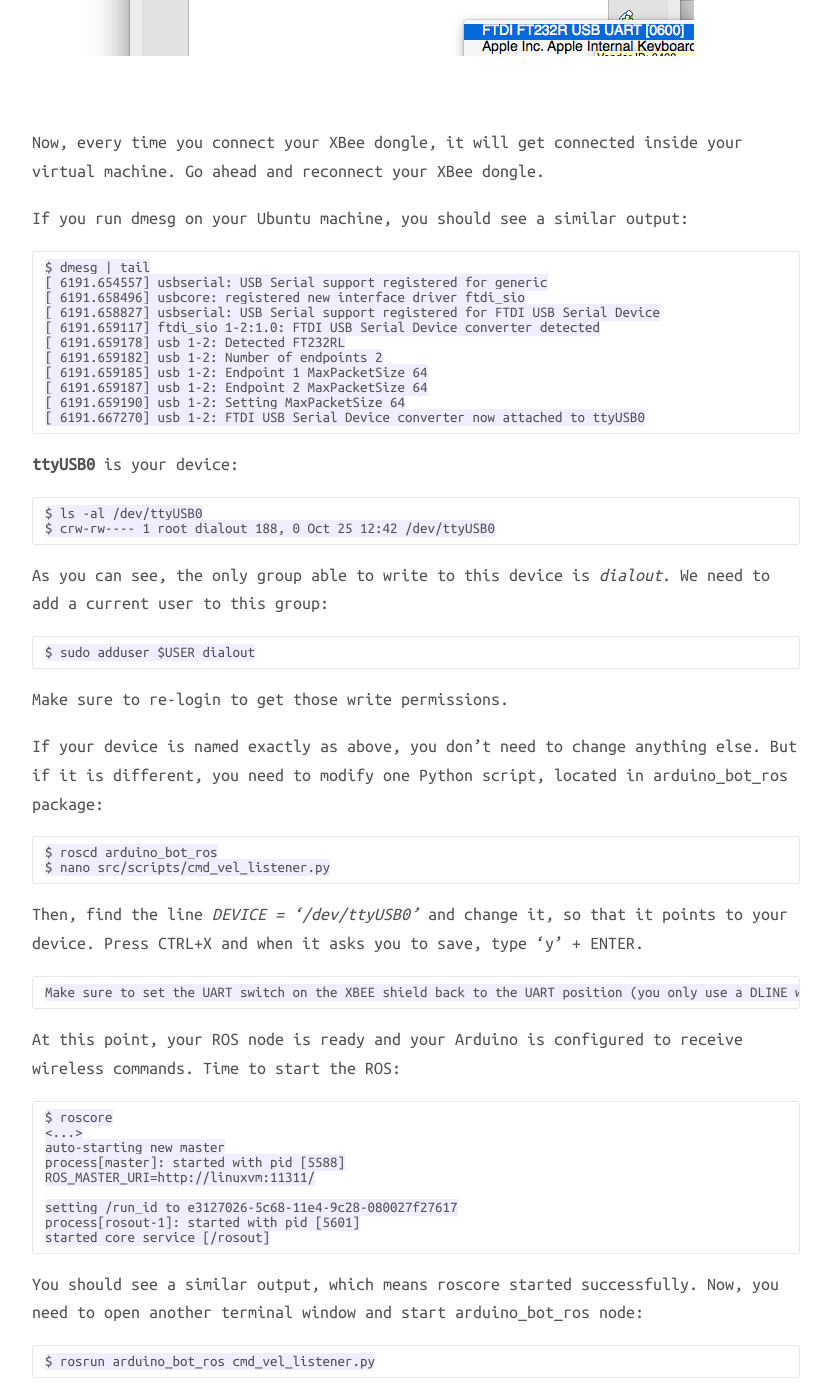
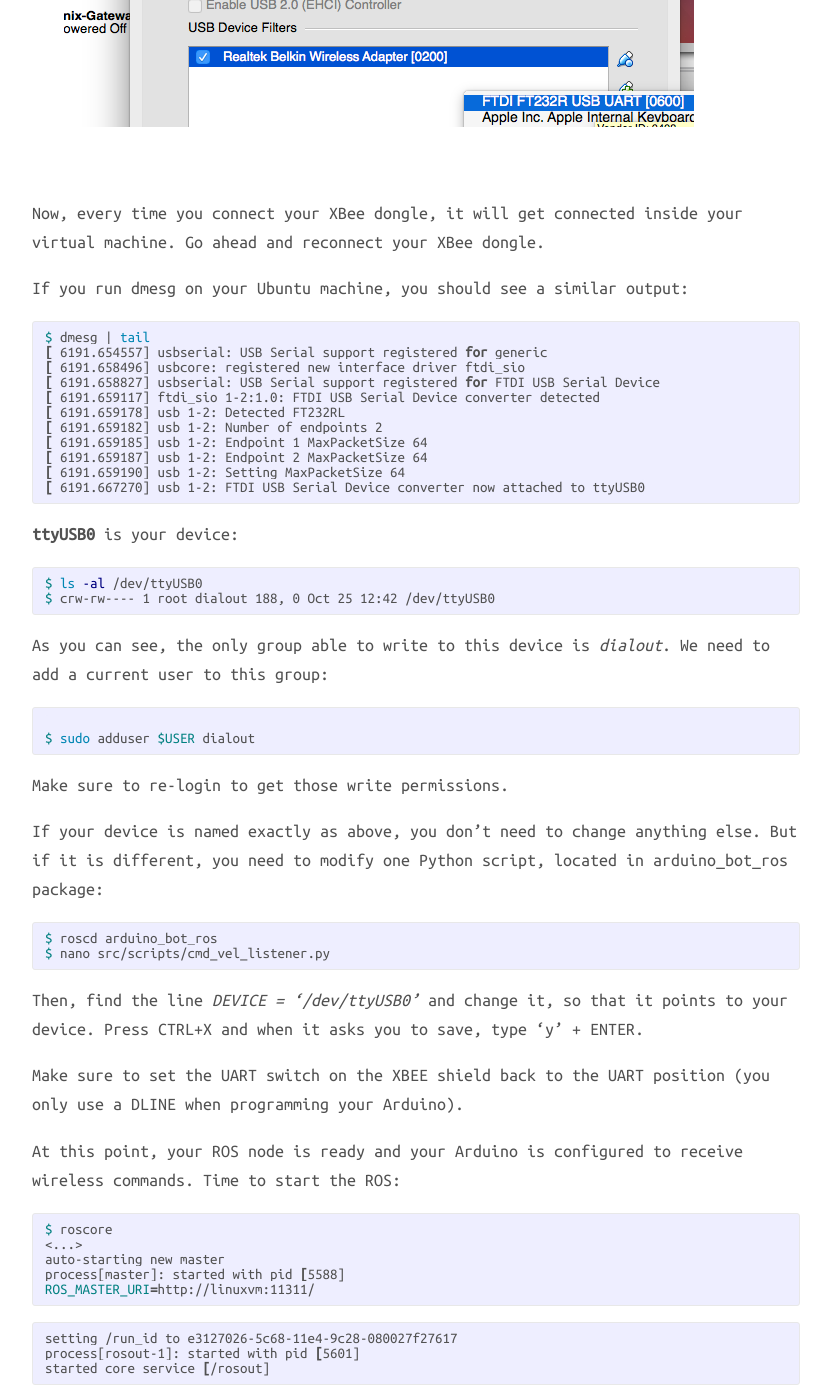
Before and after one commit to dariusbakunas/dariusbakunas.github.io, a Jekyll site: the page built from _posts/2014-10-25-arduino-with-xbee-and-ros.markdown, in a window 1280 px wide and 1400 px high, scrolled down 8058 px. Shown: the whole window, without its empty margins (224-1055 px from the left). Built offline with Jekyll 4.4.1, drawn with Linux system fonts in a browser that asks for light colours; nearby versions of some CDN libraries; some of the changed text lies outside the part shown.

Commit message:
Updated post code markdown

```diff
--- a/_posts/2014-10-25-arduino-with-xbee-and-ros.markdown
+++ b/_posts/2014-10-25-arduino-with-xbee-and-ros.markdown
@@ -112,13 +112,17 @@ Programming Arduino
 -------------------
 If you never launched Arduino IDE before, launch it now so that it creates an Arduino folder in your user's Documents folder. Now, go to this new folder and clone the ArduinoBot repository:
 
-    $ cd ~/Documents/Arduino/
-    $ git clone https://github.com/dariusbakunas/ArduinoBot.git
+{% highlight bash %}
+$ cd ~/Documents/Arduino/
+$ git clone https://github.com/dariusbakunas/ArduinoBot.git
+{% endhighlight %}
 
 You will also need the XBee library for your Arduino board:
 
-    $ cd ~/Documents/Arduino/libraries/
-    $ git clone https://code.google.com/p/xbee-arduino/
+{% highlight bash %}
+$ cd ~/Documents/Arduino/libraries/
+$ git clone https://code.google.com/p/xbee-arduino/
+{% endhighlight %}
 
 Now, launch Arduino IDE (relaunch if it was already open). Open the "File" menu. Go to the "Sketchbook" submenu and open the newly available RedWheeler sketch:
 
@@ -126,11 +130,13 @@ Now, launch Arduino IDE (relaunch if it was already open). Open the "File" menu.
 
 At the top of the sketch, you will notice these lines:
 
-    //ardumoto shield
-    int PWM_A = 3;
-    int PWM_B = 11;
-    int DIR_A = 12;
-    int DIR_B = 13;
+{% highlight C %}
+//ardumoto shield
+int PWM_A = 3;
+int PWM_B = 11;
+int DIR_A = 12;
+int DIR_B = 13;
+{% endhighlight %}
 
 These are standard pin settings for the Arduino DC motor shield. You should see the markings with the numbers on the shield itself (double check just in case). Now, click the "Verify" button in Arduino IDE and make sure the sketch compiles without any problems:
 
@@ -138,7 +144,7 @@ These are standard pin settings for the Arduino DC motor shield. You should see
 
 Now, connect your Arduino board using a USB port.
 
-    If you have an XBee shield already attached to the Arduino board, you need to make sure that the UART switch is set to the DLINE position (it is located on the XBee shield). Otherwise, you won't be able to upload the sketch.
+If you have an XBee shield already attached to the Arduino board, you need to make sure that the UART switch is set to the DLINE position (it is located on the XBee shield). Otherwise, you won't be able to upload the sketch.
 
 Go back to the Arduino IDE and select your Arduino board under the tools menu (*in my case, it was tty.usbmodem1411, it could be different*):
 ![Selecting arduino board][5]
@@ -150,39 +156,53 @@ Installing ROS packages
 
 At this point, you need to log in to your Ubuntu system that has ROS installed. If you haven't done so already, create the ROS Workspace:
 
-    $ mkdir -p ~/catkin_ws/src
-    $ cd ~/catkin_ws/src
-    $ catkin_init_workspace
+{% highlight bash %}
+$ mkdir -p ~/catkin_ws/src
+$ cd ~/catkin_ws/src
+$ catkin_init_workspace
+{% endhighlight %}
 
 Build it:
 
-    $ cd ~/catkin_ws/
-    $ catkin_make
+{% highlight bash %}
+$ cd ~/catkin_ws/
+$ catkin_make
+{% endhighlight %}
 
 Activate it:
 
-    $ source ~/catkin_ws/devel/setup.bash
+{% highlight bash %}
+$ source ~/catkin_ws/devel/setup.bash
+{% endhighlight %}
 
 I recommend putting the last line in your .bash_profile if you don't want to manually switch to this workspace every time you login. First, you need to install the Python XBee library:
 
-    $ pip install xbee --user
+{% highlight bash %}
+$ pip install xbee --user
+{% endhighlight %}
 
 Now, it is time to download the ROS package that I've created for this project:
 
-    $ cd ~/catkin_ws/src
-    $ git clone https://github.com/dariusbakunas/arduino_bot_ros.git
+{% highlight bash %}
+$ cd ~/catkin_ws/src
+$ git clone https://github.com/dariusbakunas/arduino_bot_ros.git
+{% endhighlight %}
 
 One thing you should change before going any further is your XBee router module address:
 
-    $ cd ~/catkin_ws/src/arduino_bot_ros
-    $ nano src/scripts/cmd_vel_listener.py
+{% highlight bash %}
+$ cd ~/catkin_ws/src/arduino_bot_ros
+$ nano src/scripts/cmd_vel_listener.py
+{% endhighlight %}
 
 Find definitions for XBEE_ADDR_LONG and XBEE_ADDR_SHORT. You need to set these to your XBee router module addresses. XBEE_ADDR_LONG will be **DH** and **DL** address portions bundled together and XBEE_ADDR_SHORT is **MY** the address you wrote down earlier while using XCTU.
 
 Build it:
 
-    $ cd ~/catkin_ws/
-    $ catkin_make
+{% highlight bash %}
+$ cd ~/catkin_ws/
+$ catkin_make
+{% endhighlight %}
 
 I'm using VirtualBox, so your steps might be little different. But the idea is the same - you need to make sure that every time you connect the XBee dongle, it gets connected to your virtual machine, not the host computer:
 
@@ -196,72 +216,92 @@ Now, every time you connect your XBee dongle, it will get connected inside your
 
 If you run dmesg on your Ubuntu machine, you should see a similar output:
 
-    $ dmesg | tail
-    [ 6191.654557] usbserial: USB Serial support registered for generic
-    [ 6191.658496] usbcore: registered new interface driver ftdi_sio
-    [ 6191.658827] usbserial: USB Serial support registered for FTDI USB Serial Device
-    [ 6191.659117] ftdi_sio 1-2:1.0: FTDI USB Serial Device converter detected
-    [ 6191.659178] usb 1-2: Detected FT232RL
-    [ 6191.659182] usb 1-2: Number of endpoints 2
-    [ 6191.659185] usb 1-2: Endpoint 1 MaxPacketSize 64
-    [ 6191.659187] usb 1-2: Endpoint 2 MaxPacketSize 64
-    [ 6191.659190] usb 1-2: Setting MaxPacketSize 64
-    [ 6191.667270] usb 1-2: FTDI USB Serial Device converter now attached to ttyUSB0
+{% highlight bash %}
+$ dmesg | tail
+[ 6191.654557] usbserial: USB Serial support registered for generic
+[ 6191.658496] usbcore: registered new interface driver ftdi_sio
+[ 6191.658827] usbserial: USB Serial support registered for FTDI USB Serial Device
+[ 6191.659117] ftdi_sio 1-2:1.0: FTDI USB Serial Device converter detected
+[ 6191.659178] usb 1-2: Detected FT232RL
+[ 6191.659182] usb 1-2: Number of endpoints 2
+[ 6191.659185] usb 1-2: Endpoint 1 MaxPacketSize 64
+[ 6191.659187] usb 1-2: Endpoint 2 MaxPacketSize 64
+[ 6191.659190] usb 1-2: Setting MaxPacketSize 64
+[ 6191.667270] usb 1-2: FTDI USB Serial Device converter now attached to ttyUSB0
+{% endhighlight %}
 
 **ttyUSB0** is your device:
 
-    $ ls -al /dev/ttyUSB0
-    $ crw-rw---- 1 root dialout 188, 0 Oct 25 12:42 /dev/ttyUSB0
+{% highlight bash %}
+$ ls -al /dev/ttyUSB0
+$ crw-rw---- 1 root dialout 188, 0 Oct 25 12:42 /dev/ttyUSB0
+{% endhighlight %}
 
 As you can see, the only group able to write to this device is *dialout*. We need to add a current user to this group:
 
-    $ sudo adduser $USER dialout
+{% highlight bash %}
+$ sudo adduser $USER dialout
+{% endhighlight %}
 
 Make sure to re-login to get those write permissions.
 
 If your device is named exactly as above, you don't need to change anything else. But if it is different, you need to modify one Python script, located in arduino_bot_ros package:
 
-    $ roscd arduino_bot_ros
-    $ nano src/scripts/cmd_vel_listener.py
+{% highlight bash %}
+$ roscd arduino_bot_ros
+$ nano src/scripts/cmd_vel_listener.py
+{% endhighlight %}
 
 Then, find the line *DEVICE = '/dev/ttyUSB0'* and change it, so that it points to your device. Press CTRL+X and when it asks you to save, type 'y' + ENTER.
 
-    Make sure to set the UART switch on the XBEE shield back to the UART position (you only use a DLINE when programming your Arduino).
+Make sure to set the UART switch on the XBEE shield back to the UART position (you only use a DLINE when programming your Arduino).
 
 At this point, your ROS node is ready and your Arduino is configured to receive wireless commands. Time to start the ROS:
 
-    $ roscore
-    <...>
-    auto-starting new master
-    process[master]: started with pid [5588]
-    ROS_MASTER_URI=http://linuxvm:11311/
+{% highlight bash %}
+$ roscore
+<...>
+auto-starting new master
+process[master]: started with pid [5588]
+ROS_MASTER_URI=http://linuxvm:11311/
+{% endhighlight %}
 
-    setting /run_id to e3127026-5c68-11e4-9c28-080027f27617
-    process[rosout-1]: started with pid [5601]
-    started core service [/rosout]
+{% highlight bash %}
+setting /run_id to e3127026-5c68-11e4-9c28-080027f27617
+process[rosout-1]: started with pid [5601]
+started core service [/rosout]
+{% endhighlight %}
 
 You should see a similar output, which means roscore started successfully. Now, you need to open another terminal window and start arduino_bot_ros node:
 
-    $ rosrun arduino_bot_ros cmd_vel_listener.py
+{% highlight bash %}
+$ rosrun arduino_bot_ros cmd_vel_listener.py
+{% endhighlight %}
 
 It should not give you any error messages. Now, the only thing left to do is to set up the ROS teleop_twist_keyboard package:
 
-    $ sudo apt-get install ros-indigo-teleop-twist-keyboard
-    $ rosrun teleop_twist_keyboard teleop_twist_keyboard.py
+{% highlight bash %}
+$ sudo apt-get install ros-indigo-teleop-twist-keyboard
+$ rosrun teleop_twist_keyboard teleop_twist_keyboard.py
+{% endhighlight %}
 
 You should get a similar output:
 
-    Reading from the keyboard and Publishing to Twist!
-    ---------------------------
-    Moving around:
-    u    i    o
-    j    k    l
-    m    ,    .
+{% highlight bash %}
+Reading from the keyboard and Publishing to Twist!
+---------------------------
+Moving around:
+u    i    o
+j    k    l
+m    ,    .
+{% endhighlight %}
 
 The keys i,j,k,l,m are your control commands. Press those and your bot should start moving. To better understand what is going on behind the scenes, you could install the rqt package for ROS:
 
-    $ sudo apt-get install ros-indigo-rqt ros-indigo-rqt-common-plugins
-    $ rqt_graph
+{% highlight bash %}
+$ sudo apt-get install ros-indigo-rqt ros-indigo-rqt-common-plugins
+$ rqt_graph
+{% endhighlight %}
 
 ![rqt_graph][7]
 
```
